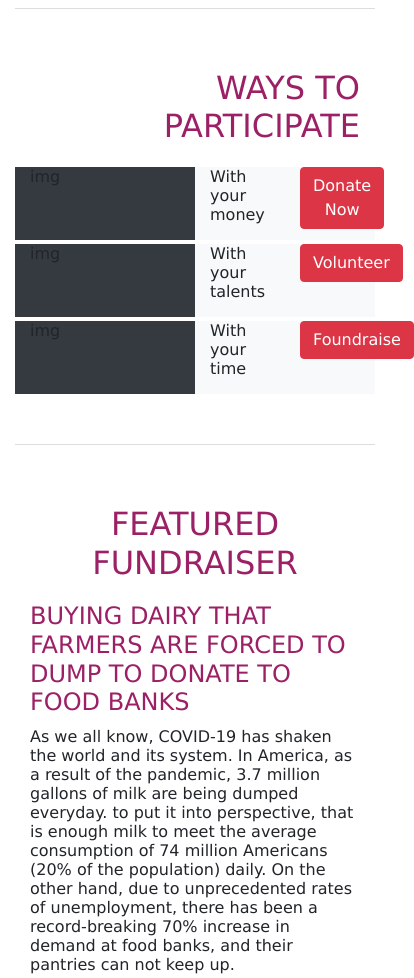
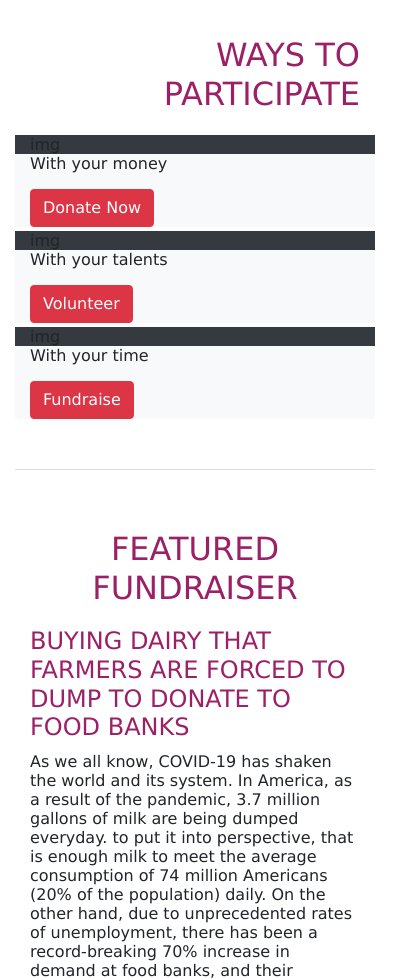
Before and after one commit to vicc30/RND4IMPACT, a website: page activities.html in a window 390 px wide. Shown: the part 820-1798 px from the top of the page, 414 px wide, since content can reach past the window. Drawn offline with nearby package versions, Linux system fonts and the light colour scheme.

Commit message:
changed to responsive desgin fundraise content

```diff
--- a/activities.html
+++ b/activities.html
@@ -40,7 +40,7 @@
     </nav>
 
     <header class="jumbotron">
-        <img src="./img/volunteer_main.jpg" class="img-fluid" alt="volunteer image RND4IPMACT">
+        <img src="./img/activities_main.jpg" class="img-fluid" alt="volunteer image RND4IPMACT">
     </header>
 
     <div class="container">
@@ -68,34 +68,35 @@
             <!--Graph ways to participate-->
             <div class="col col-12">
                 <div class="row mt-1">
-                    <div class="col col-6 bg-dark">img</div>
-                    <div class="col col-3 bg-light">
+                    <div class="col col-12 col-md-6 bg-dark">img</div>
+                    <div class="col col-12 col-md-3 bg-light">
                         <p>With your money</p>
                     </div>
-                    <div class="col col-3 bg-light">
+                    <div class="col col-12 col-md-3 bg-light">
                         <a href="./donate.html" class="btn btn-danger">Donate Now</a>
                     </div>
                 </div>
                 <div class="row mt-1">
-                    <div class="col col-6 bg-dark">img</div>
-                    <div class="col col-3 bg-light">
+                    <div class="col col-12 col-md-6 bg-dark">img</div>
+                    <div class="col col-12 col-md-3 bg-light">
                         <p>With your talents</p>
                     </div>
-                    <div class="col col-3 bg-light">
+                    <div class="col col-12 col-md-3 bg-light">
                         <a href="./volunteer.html" class="btn btn-danger">Volunteer</a>
                     </div>
                 </div>
                 <div class="row mt-1">
-                    <div class="col col-6 bg-dark">img</div>
-                    <div class="col col-3 bg-light">
+                    <div class="col col-12 col-md-6 bg-dark">img</div>
+                    <div class="col col-12 col-md-3 bg-light">
                         <p>With your time</p>
                     </div>
-                    <div class="col col-3 bg-light">
-                        <a href="#fundraise" class="btn btn-danger">Foundraise</a>
+                    <div class="col col-12 col-md-3 bg-light">
+                        <a href="#fundraise" class="btn btn-danger">Fundraise</a>
                     </div>
                 </div>
             </div>
         </div>
+        <!--fundraise content-->
         <div class="row row-content" id="fundraise">
             <div class="col col-12">
                 <h2>FEATURED FUNDRAISER</h2>
@@ -121,16 +122,16 @@
             <div class="col col-12">
                 <h2 class="text-left">OTHER FUNDRAISERS</h2>
             </div>
-            <div class="col col-6">
+            <div class="col col-12 col-md-6 yellow">
                 <div class="row row-12">
                     <h4>FUNDRAISNG TO HELP THE HOMELESS</h4>
                     <a href="#">CLICK HERE TO READ</a>
                 </div>
             </div>
-            <div class="col col-6">
+            <div class="col col-12 col-md-6 blue">
                 <div class="row row-12">
                     <h4>FUNDRAISING TO HELP THE FIRST RESPONDERS</h4>
-                    <a href="">CLICK HERE TO READ</a>
+                    <a href="#">CLICK HERE TO READ</a>
                 </div>
             </div>
         </div>
```
Also changed, not shown: img/activities_main.jpg (added).
